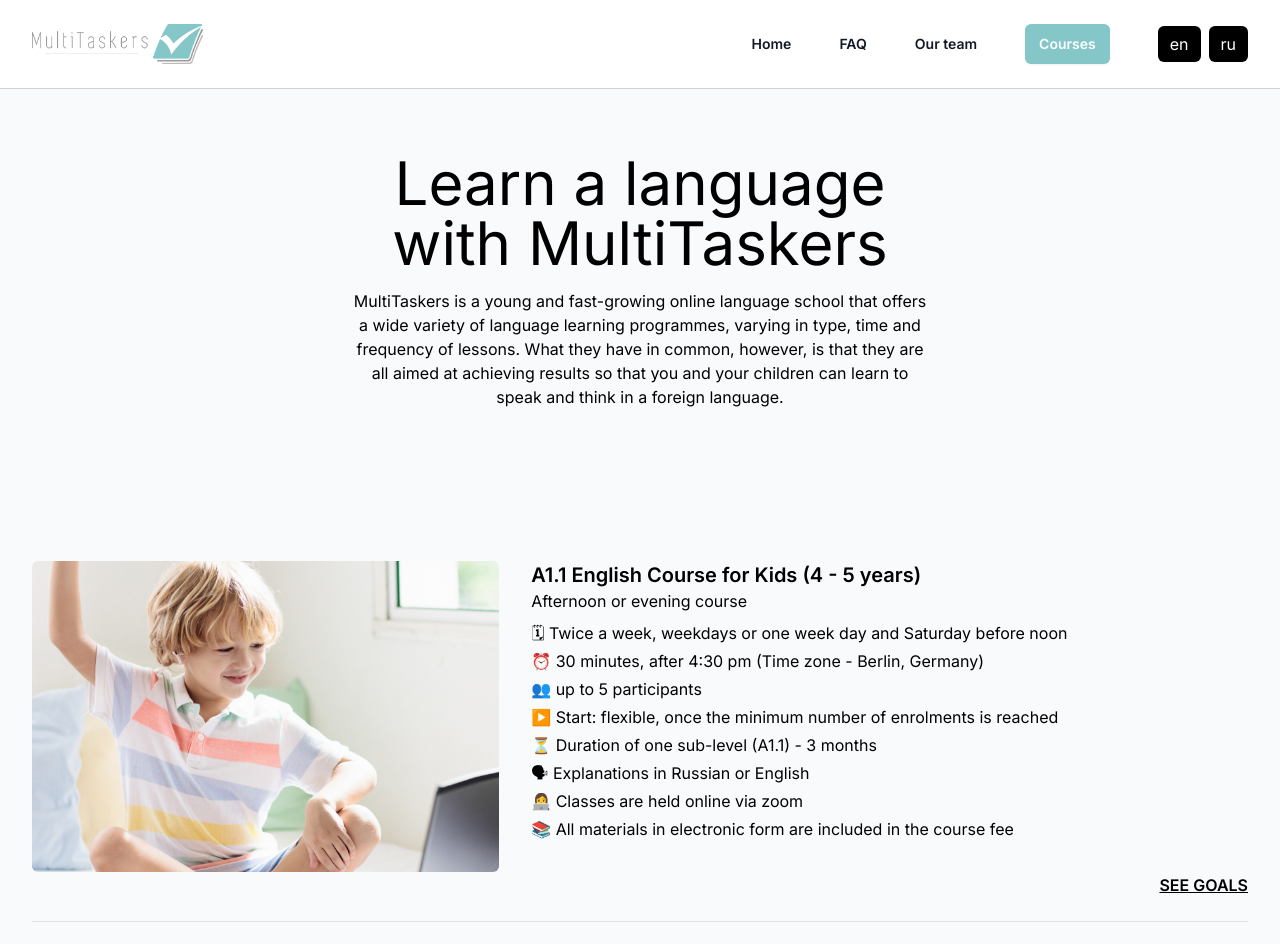
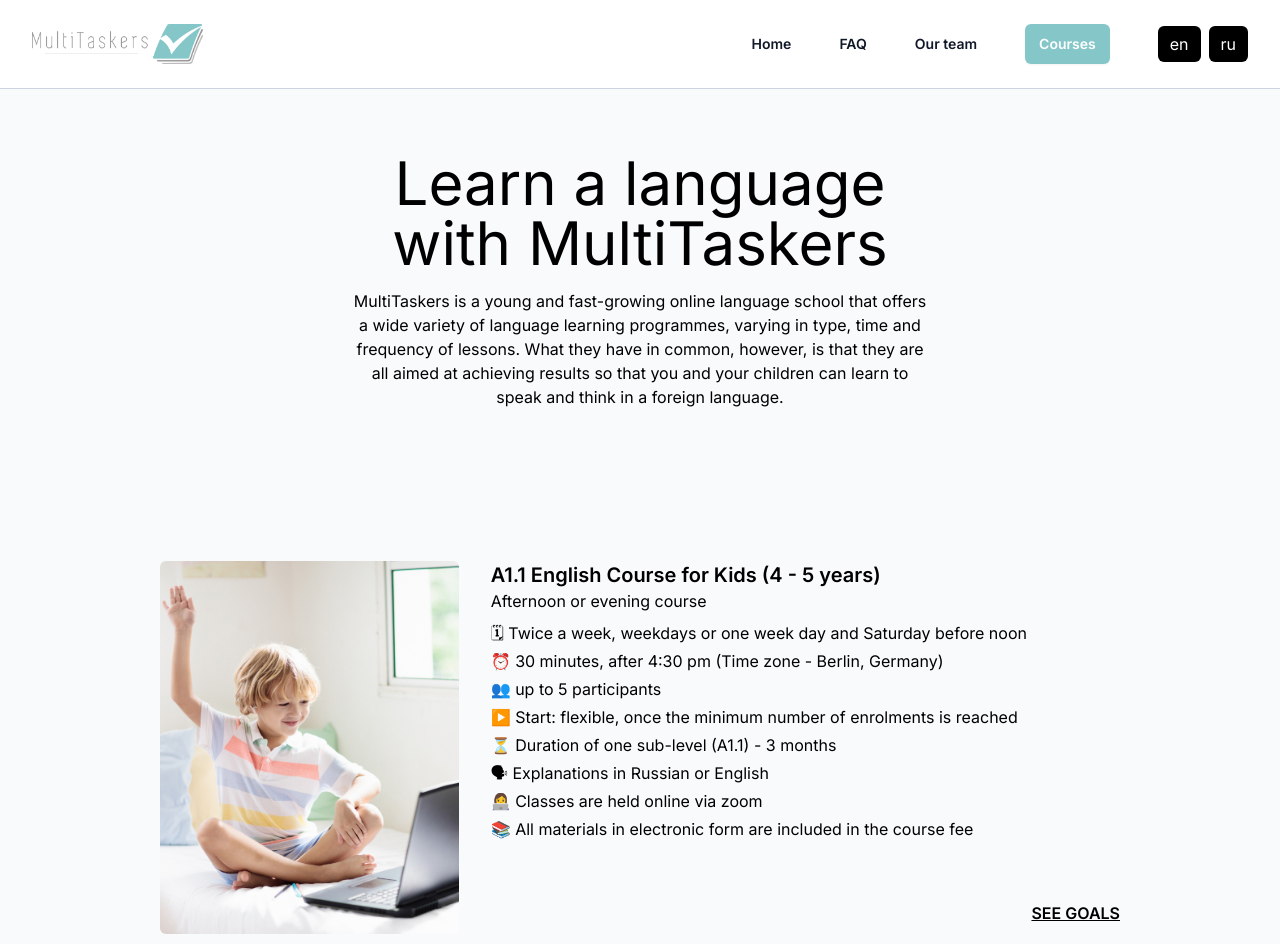
Before and after one commit to MultiTaskersGmbH/multitaskers, a Next.js app: page /en/courses in a window 1280 px wide. Shown: the top 944 px of the page. Built offline with nearby package versions, Linux system fonts and the light colour scheme.

Commit message:
add new style for course component

```diff
--- a/package.json
+++ b/package.json
@@ -22,7 +22,7 @@
   "devDependencies": {
     "@types/eslint": "^8.44.4",
     "@types/negotiator": "^0.6.1",
-    "@types/node": "^20.8.4",
+    "@types/node": "^20.8.6",
     "@types/react": "^18.2.28",
     "@types/react-dom": "^18.2.13",
     "@typescript-eslint/eslint-plugin": "^6.7.5",
@@ -32,7 +32,7 @@
     "eslint-config-next": "^13.5.4",
     "postcss": "^8.4.31",
     "prettier": "^3.0.3",
-    "prettier-plugin-tailwindcss": "^0.5.5",
+    "prettier-plugin-tailwindcss": "^0.5.6",
     "tailwindcss": "^3.3.3",
     "typescript": "^5.2.2"
   }
--- a/src/app/[lang]/courses/page.tsx
+++ b/src/app/[lang]/courses/page.tsx
@@ -24,7 +24,7 @@ export default async function Page({
           <p>{courses.description}</p>
         </div>
       </div>
-      <div className="mx-auto max-w-7xl px-4 py-16 sm:px-6 lg:px-8">
+      <div className="mx-auto max-w-5xl px-4 py-16 sm:px-6 lg:px-8">
         <Course dictionary={courses} />
       </div>
     </>
--- a/src/components/course.tsx
+++ b/src/components/course.tsx
@@ -26,16 +26,16 @@ export default function Course({ dictionary }: { dictionary: Dictionary }) {
             <>
               <dt
                 key={course.heading}
-                className="grid gap-4 md:grid-cols-5 md:gap-8"
+                className="grid gap-4 md:grid-cols-12 md:gap-8"
               >
                 <Image
                   src={course.image}
                   alt={course.imageAlt}
-                  width={900}
-                  height={600}
-                  className=" aspect-[3/2] w-full rounded-md object-cover md:col-span-2"
+                  width={600}
+                  height={900}
+                  className="aspect-square w-full rounded-md object-cover md:col-span-4 md:aspect-[4/5]"
                 />
-                <div className="grid gap-y-8 md:col-span-3">
+                <div className="grid gap-y-8 md:col-span-8">
                   <div>
                     <h2 className="text-xl font-semibold">{course.heading}</h2>
                     <p className="mb-2">{course.scheduleTitle}</p>
```
Also changed, not shown: 1 other file (tests, documents, lock files or other folders).
